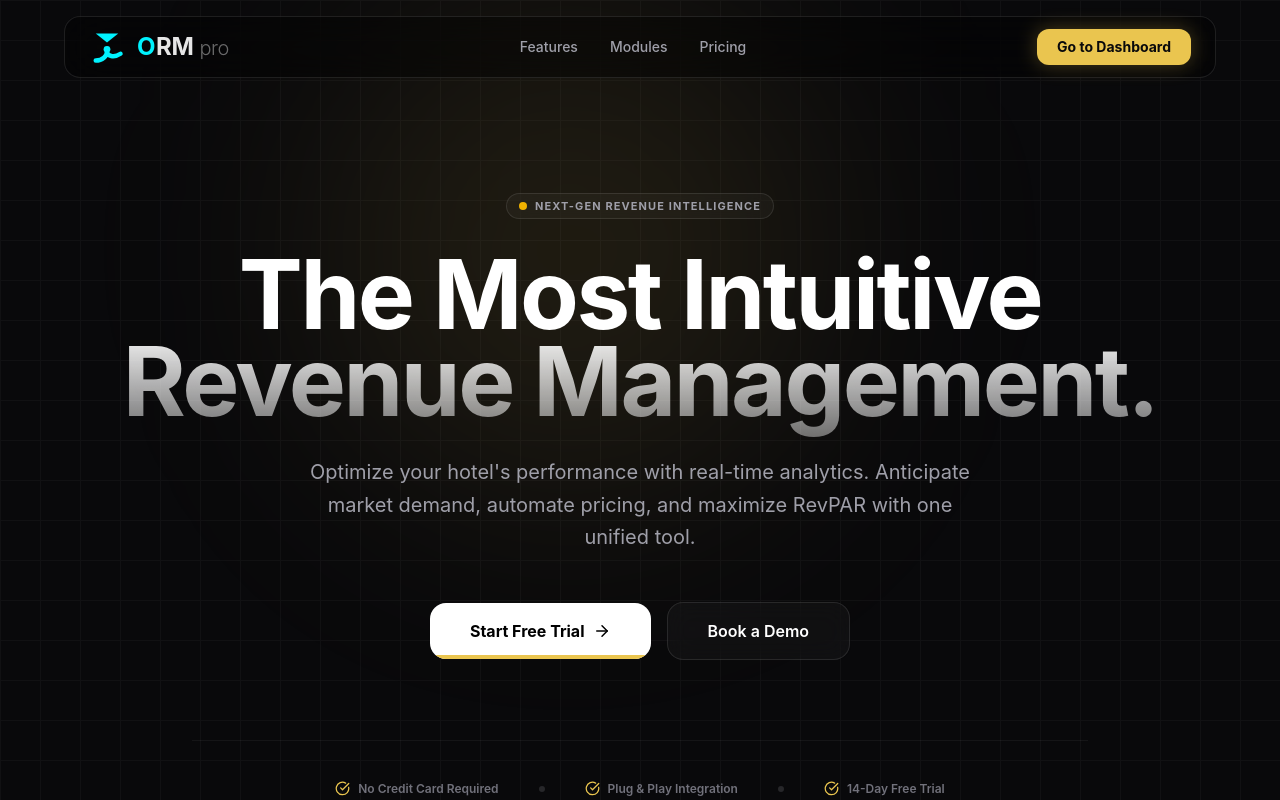
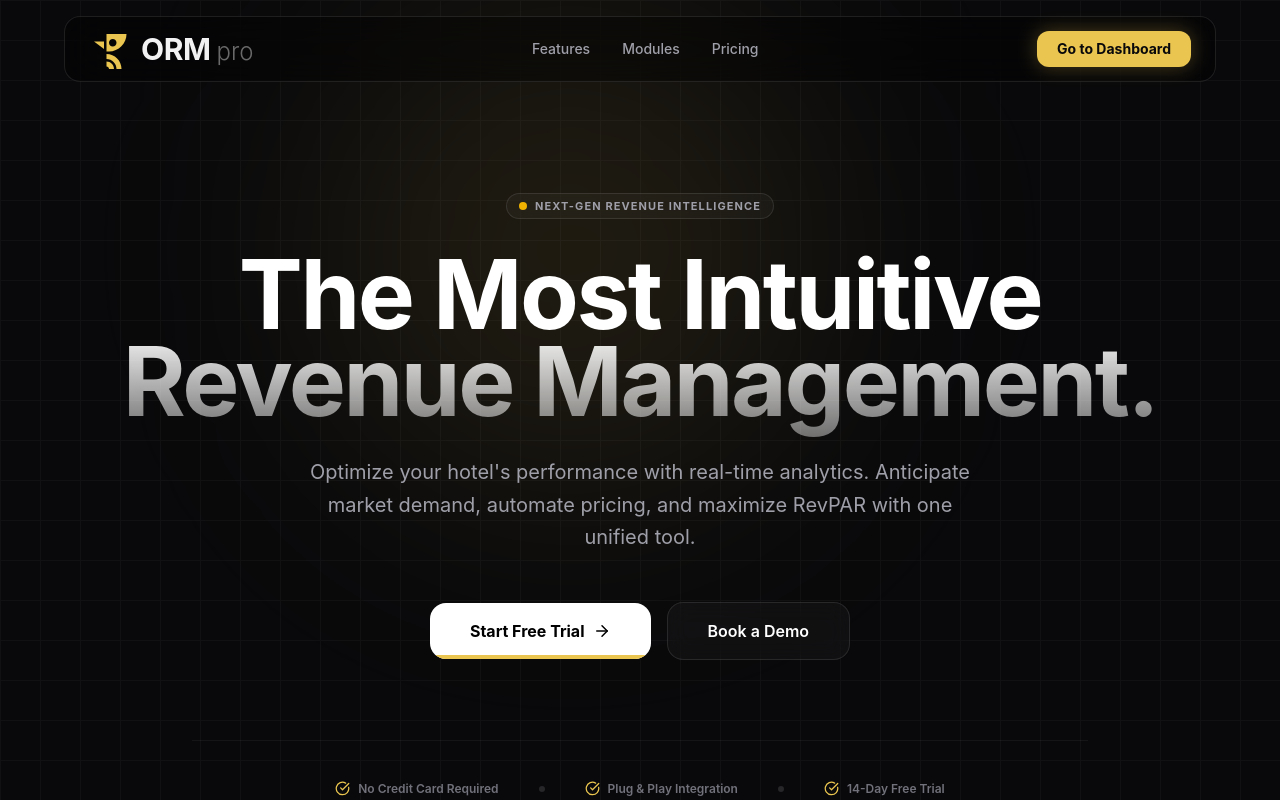
Before and after one commit to oguzatasoy2-hue/rm-dashboard-pro, a Next.js app: page / in a window 1280 px wide. Shown: the top 800 px of the page. Built offline with nearby package versions, Linux system fonts and the light colour scheme.

Commit message:
Branding: Update LogoORM with modular design and primary color (#EAC54F)

```diff
--- a/src/components/LogoORM.tsx
+++ b/src/components/LogoORM.tsx
@@ -4,37 +4,50 @@ export const LogoORM = () => {
     return (
         <div className="flex items-center gap-3 group cursor-pointer select-none">
 
-            {/* 1. Le Symbole (L'Aigle Géométrique - Proposition 1) */}
-            <div className="relative flex items-center justify-center w-9 h-9 transition-transform duration-500 ease-[cubic-bezier(0.16,1,0.3,1)] group-hover:scale-105">
+            {/* 1. Le Symbole (L'Aigle Géométrique Modulaire) */}
+            <div className="relative flex items-center justify-center w-10 h-10 transition-transform duration-500 ease-[cubic-bezier(0.16,1,0.3,1)] group-hover:-translate-y-[2px]">
                 <svg
                     viewBox="0 0 32 32"
                     fill="none"
                     xmlns="http://www.w3.org/2000/svg"
-                    className="w-full h-full text-[#00F2FE]"
+                    className="w-full h-full text-[#EAC54F]"
                 >
-                    {/* Le Bec (Triangle supérieur inversé) */}
-                    <path d="M6 4 L26 4 L16 12 Z" fill="currentColor" />
+                    {/* Le Bec (Polygone massif) */}
+                    <path
+                        d="M4 10 H12 V16 L4 10 Z"
+                        fill="currentColor"
+                    />
 
-                    {/* L'Oeil (Cercle central) */}
-                    <circle cx="16" cy="18" r="3" fill="currentColor" />
+                    {/* La Tête et l'Oeil (Espace négatif mathématique) */}
+                    <path
+                        fillRule="evenodd"
+                        clipRule="evenodd"
+                        d="M14 4H30C30 11.732 23.732 18 16 18H14V4ZM22 11C22 12.6569 20.6569 14 19 14C17.3431 14 16 12.6569 16 11C16 9.34315 17.3431 8 19 8C20.6569 8 22 9.34315 22 11Z"
+                        fill="currentColor"
+                    />
 
-                    {/* L'Aile (Courbe inférieure asymétrique) */}
-                    <path d="M6 28 C 12 28, 16 24, 16 20 C 16 24, 22 26, 28 22" stroke="currentColor" strokeWidth="4" strokeLinecap="round" />
+                    {/* L'Aile Supérieure (Courbe externe) */}
+                    <path
+                        d="M14 20C20.6274 20 26 25.3726 26 32H22C22 27.5817 18.4183 24 14 24V20Z"
+                        fill="currentColor"
+                    />
+
+                    {/* L'Aile Inférieure (Courbe interne) */}
+                    <path
+                        d="M14 26C17.3137 26 20 28.6863 20 32H16C16 30.8954 15.1046 30 14 30V26Z"
+                        fill="currentColor"
+                    />
                 </svg>
             </div>
 
-            {/* 2. Le Logotype (Hiérarchie Typographique Brutale) */}
+            {/* 2. Le Logotype (Hiérarchie typographique brutale) */}
             <div className="flex items-baseline tracking-tight">
-                {/* Le "O" lié visuellement à l'icône */}
-                <span className="text-2xl font-bold text-[#00F2FE]">
-                    O
+                {/* ORM Massif */}
+                <span className="text-3xl font-bold text-white/95">
+                    ORM
                 </span>
-                {/* Le "RM" mis en valeur (Revenue Management) */}
-                <span className="text-2xl font-bold text-white/90 ml-[1px]">
-                    RM
-                </span>
-                {/* Le "pro" en retrait (Grisé) */}
-                <span className="text-xl font-light text-white/40 ml-1.5">
+                {/* pro Grisé, empattement aligné */}
+                <span className="text-2xl font-light text-white/40 ml-1.5 tracking-normal">
                     pro
                 </span>
             </div>
```
